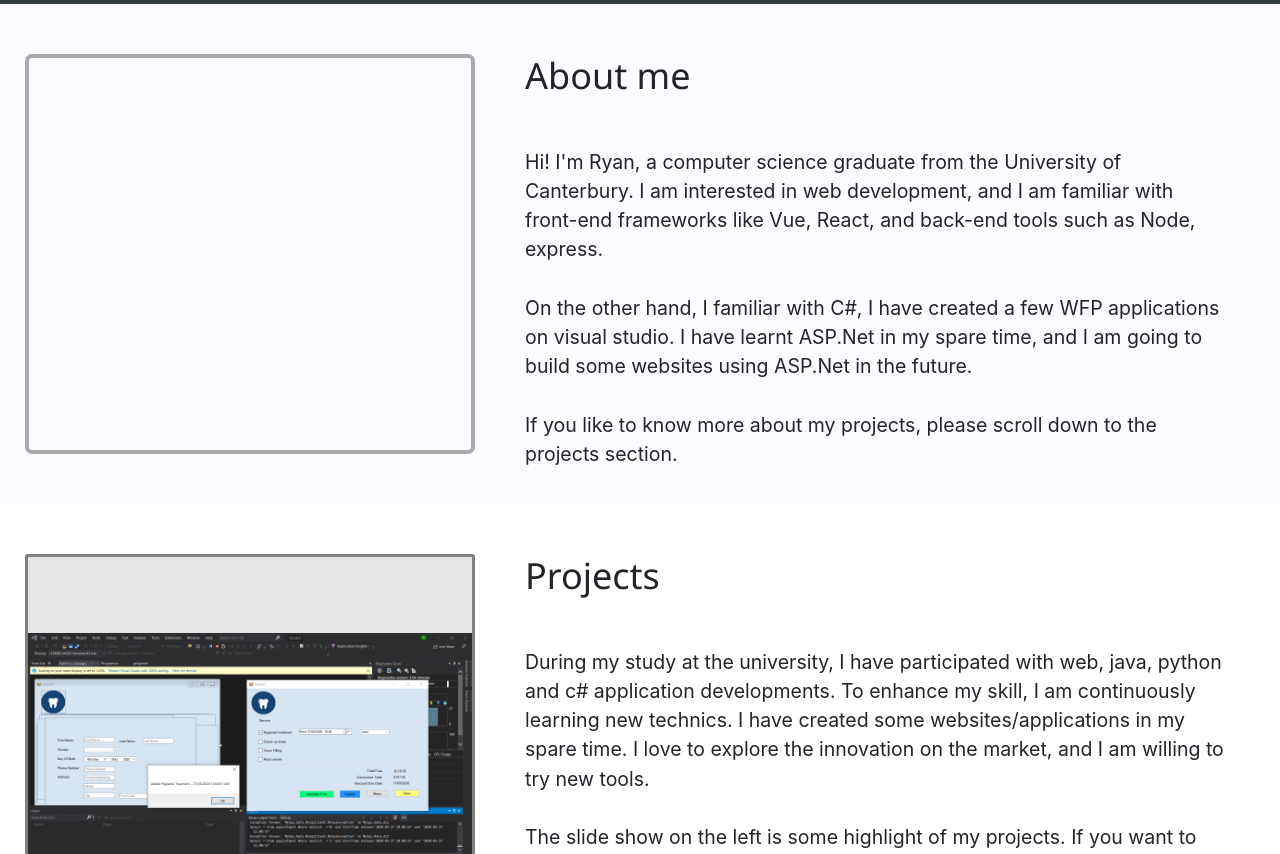
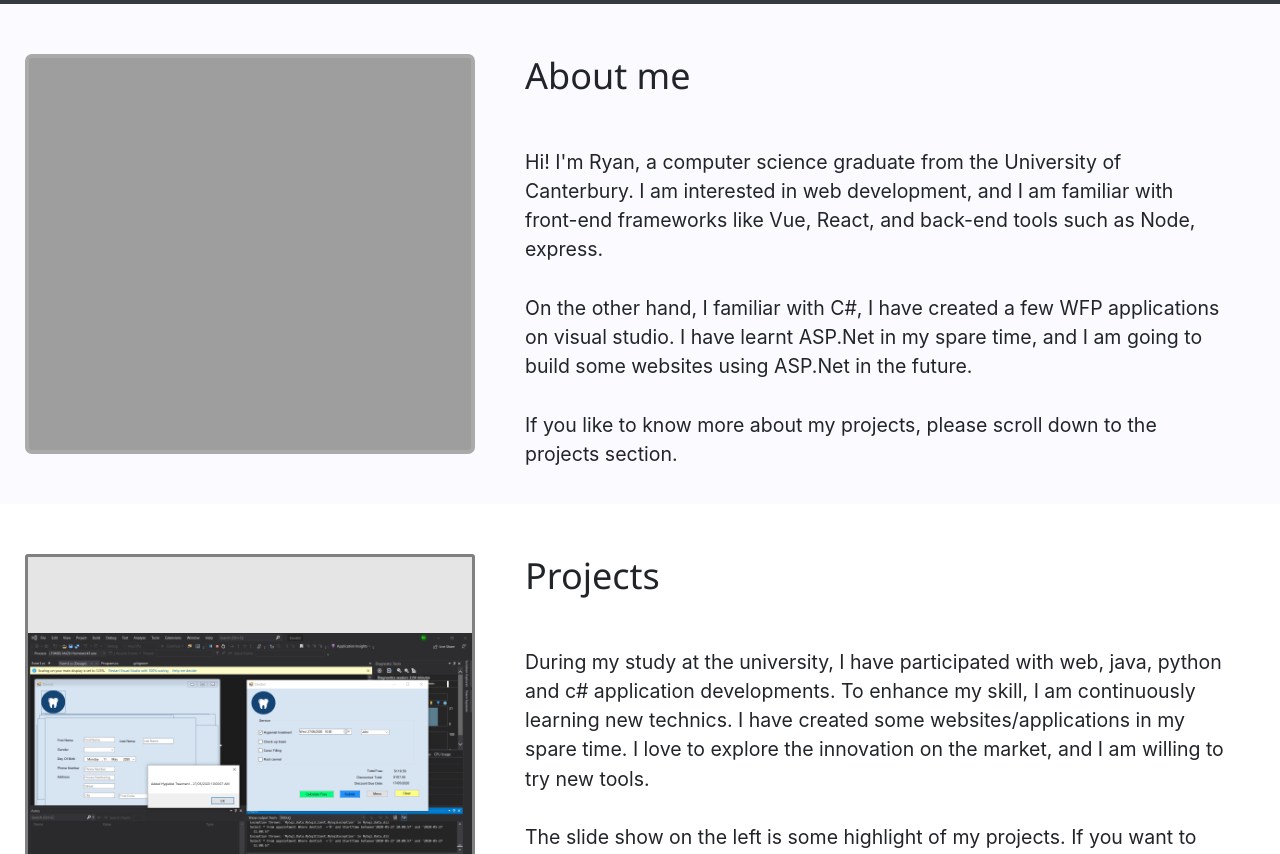
Before and after one commit to Ryan7777777/ryan, a plain HTML site: page index.html in a window 1280 px wide. Shown: the part 865-1719 px from the top of the page. Drawn offline with nearby package versions, Linux system fonts and the light colour scheme; the site is published under a folder, as on GitHub Pages, so addresses that start at the root find nothing.

Commit message:
Update style.css

```diff
--- a/style.css
+++ b/style.css
@@ -89,7 +89,7 @@ section .content{
 .aboutMe  .leftContent .aboutMeImage{
     width: 450px;
     height: 400px;
-    background-image: url('/Photo/IMG_0172.jpg');
+    background-image: url('./Photo/IMG_0172.jpg');
     background-size:cover;
     border: #aaaaaa solid 4px;
     border-radius: 7px;
```
